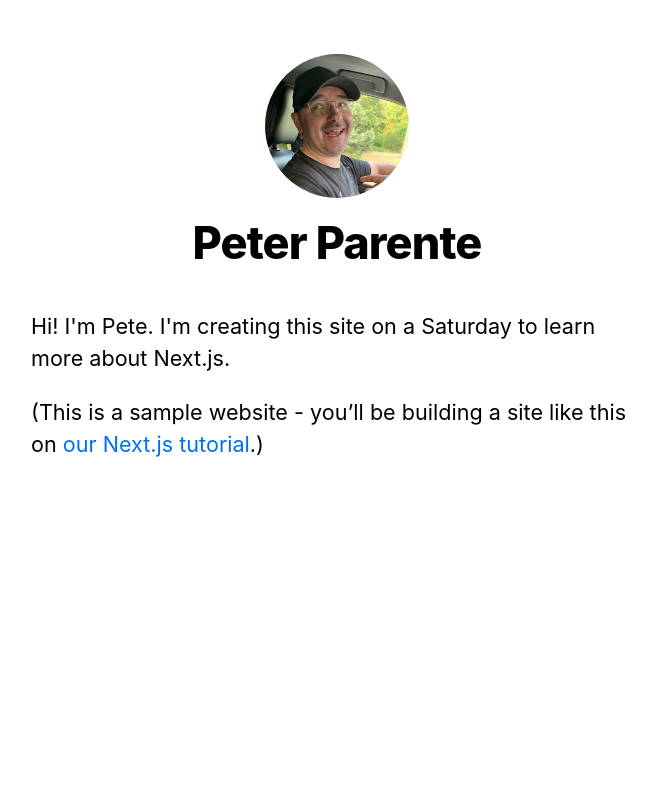
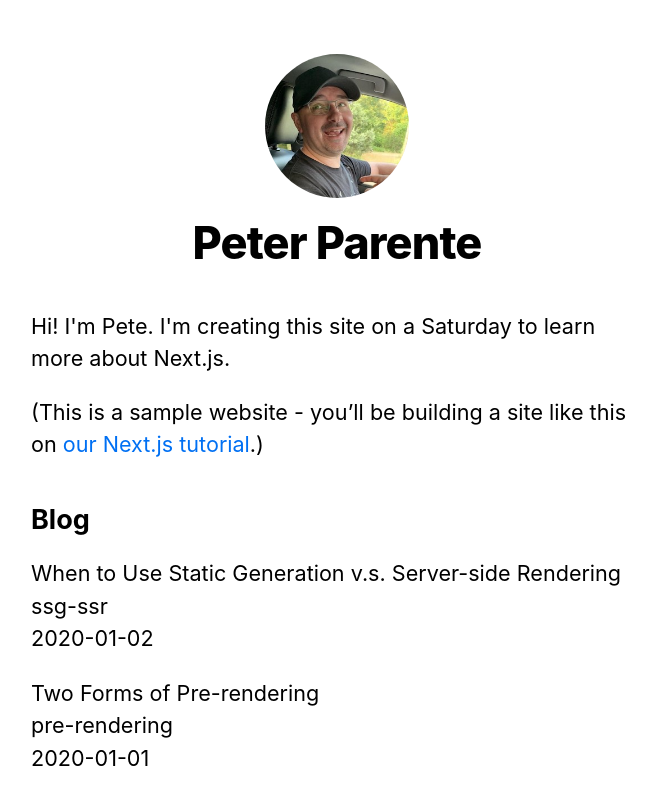
Before and after one commit to parente/nextjs-blog, a Next.js app: page / in a window 1280 px wide. Shown: the top 804 px of the page, without its empty margins (303-959 px from the left). Built offline with nearby package versions, Linux system fonts and the light colour scheme.

Commit message:
Lesson: pre-render, data fetch

```diff
--- /dev/null
+++ b/lib/posts.js
@@ -0,0 +1,32 @@
+import fs from 'fs'
+import path from 'path'
+import matter from 'gray-matter'
+
+const postsDirectory = path.join(process.cwd(), 'posts')
+
+export function getSortedPostsData() {
+  // Get file names under /posts
+  const fileNames = fs.readdirSync(postsDirectory)
+  const allPostsData = fileNames.map(fileName => {
+    // Remove .md from file name to get id
+    const id = fileName.replace(/\.md$/, '')
+
+    // Read markdown file as a string
+    const fullPath = path.join(postsDirectory, fileName)
+    const fileContents = fs.readFileSync(fullPath, 'utf-8')
+
+    // Use gray-matter to parse the post metadata section
+    const matterResult = matter(fileContents)
+
+    // Combine the data with the id
+    return {
+      id,
+      ...matterResult.data,
+    }
+  })
+
+  // Sort posts by date
+  return allPostsData.sort((a, b) => {
+    return a.date < b.date ? 1 : -1
+  })
+}
--- a/package.json
+++ b/package.json
@@ -8,6 +8,7 @@
     "start": "next start"
   },
   "dependencies": {
+    "gray-matter": "^4.0.2",
     "next": "9.3.5",
     "react": "16.13.1",
     "react-dom": "16.13.1"
--- a/pages/index.js
+++ b/pages/index.js
@@ -1,8 +1,9 @@
 import Head from 'next/head'
 import Layout, {siteTitle} from '../components/layout'
 import utilStyles from '../styles/utils.module.css'
+import {getSortedPostsData} from '../lib/posts'
 
-export default function Home() {
+export default function Home({allPostsData}) {
   return (
     <Layout home>
       <Head>
@@ -15,6 +16,30 @@
           <a href="https://nextjs.org/learn">our Next.js tutorial</a>.)
         </p>
       </section>
+
+      <section className={`${utilStyles.headingMd} ${utilStyles.padding1px}`}>
+        <h2 className={utilStyles.headingLg}>Blog</h2>
+        <ul className={utilStyles.list}>
+          {allPostsData.map(({id, date, title}) => (
+            <li className={utilStyles.listItem} key={id}>
+              {title}
+              <br />
+              {id}
+              <br />
+              {date}
+            </li>
+          ))}
+        </ul>
+      </section>
     </Layout>
   )
 }
+
+export async function getStaticProps() {
+  const allPostsData = getSortedPostsData()
+  return {
+    props: {
+      allPostsData,
+    },
+  }
+}
--- /dev/null
+++ b/posts/pre-rendering.md
@@ -0,0 +1,11 @@
+---
+title: 'Two Forms of Pre-rendering'
+date: '2020-01-01'
+---
+
+Next.js has two forms of pre-rendering: **Static Generation** and **Server-side Rendering**. The difference is in **when** it generates the HTML for a page.
+
+- **Static Generation** is the pre-rendering method that generates the HTML at **build time**. The pre-rendered HTML is then _reused_ on each request.
+- **Server-side Rendering** is the pre-rendering method that generates the HTML on **each request**.
+
+Importantly, Next.js lets you **choose** which pre-rendering form to use for each page. You can create a "hybrid" Next.js app by using Static Generation for most pages and using Server-side Rendering for others.
--- /dev/null
+++ b/posts/ssg-ssr.md
@@ -0,0 +1,19 @@
+---
+title: 'When to Use Static Generation v.s. Server-side Rendering'
+date: '2020-01-02'
+---
+
+We recommend using **Static Generation** (with and without data) whenever possible because your page can be built once and served by CDN, which makes it much faster than having a server render the page on every request.
+
+You can use Static Generation for many types of pages, including:
+
+- Marketing pages
+- Blog posts
+- E-commerce product listings
+- Help and documentation
+
+You should ask yourself: "Can I pre-render this page **ahead** of a user's request?" If the answer is yes, then you should choose Static Generation.
+
+On the other hand, Static Generation is **not** a good idea if you cannot pre-render a page ahead of a user's request. Maybe your page shows frequently updated data, and the page content changes on every request.
+
+In that case, you can use **Server-Side Rendering**. It will be slower, but the pre-rendered page will always be up-to-date. Or you can skip pre-rendering and use client-side JavaScript to populate data.
```
Also changed, not shown: 1 other file (tests, documents, lock files or other folders).
